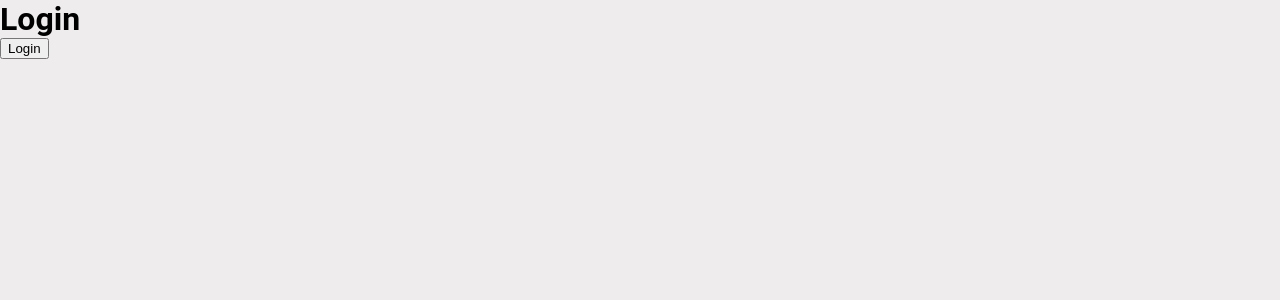
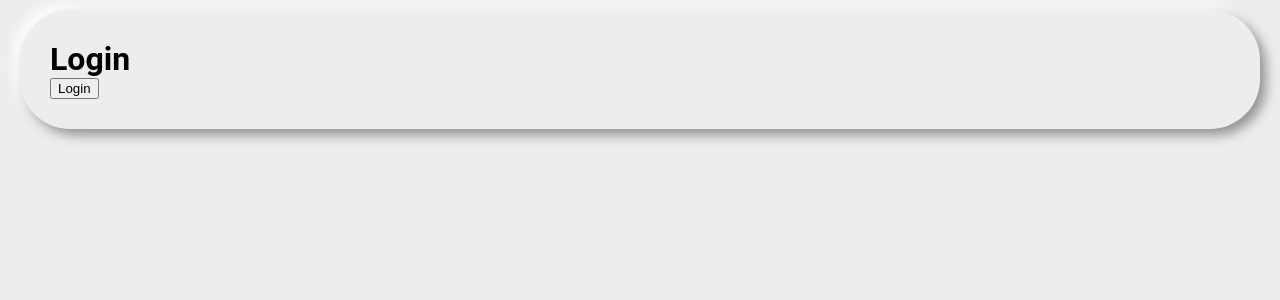
Before and after one commit to Danntastico/react-marvel-heroes, a React (Create React App) app: page /login in a window 1280 px wide. Shown: the top 300 px of the page. Built offline with nearby package versions, Linux system fonts and the light colour scheme.

Commit message:
Adding className container on login

```diff
--- a/src/containers/Login/LoginScreen.jsx
+++ b/src/containers/Login/LoginScreen.jsx
@@ -16,7 +16,7 @@ export const LoginScreen = ({ history }) => {
     history.replace(lastPath);
   };
   return (
-    <div>
+    <div className='container'>
       <h1>Login</h1>
       <button onClick={handleClick}>Login</button>
     </div>
```
